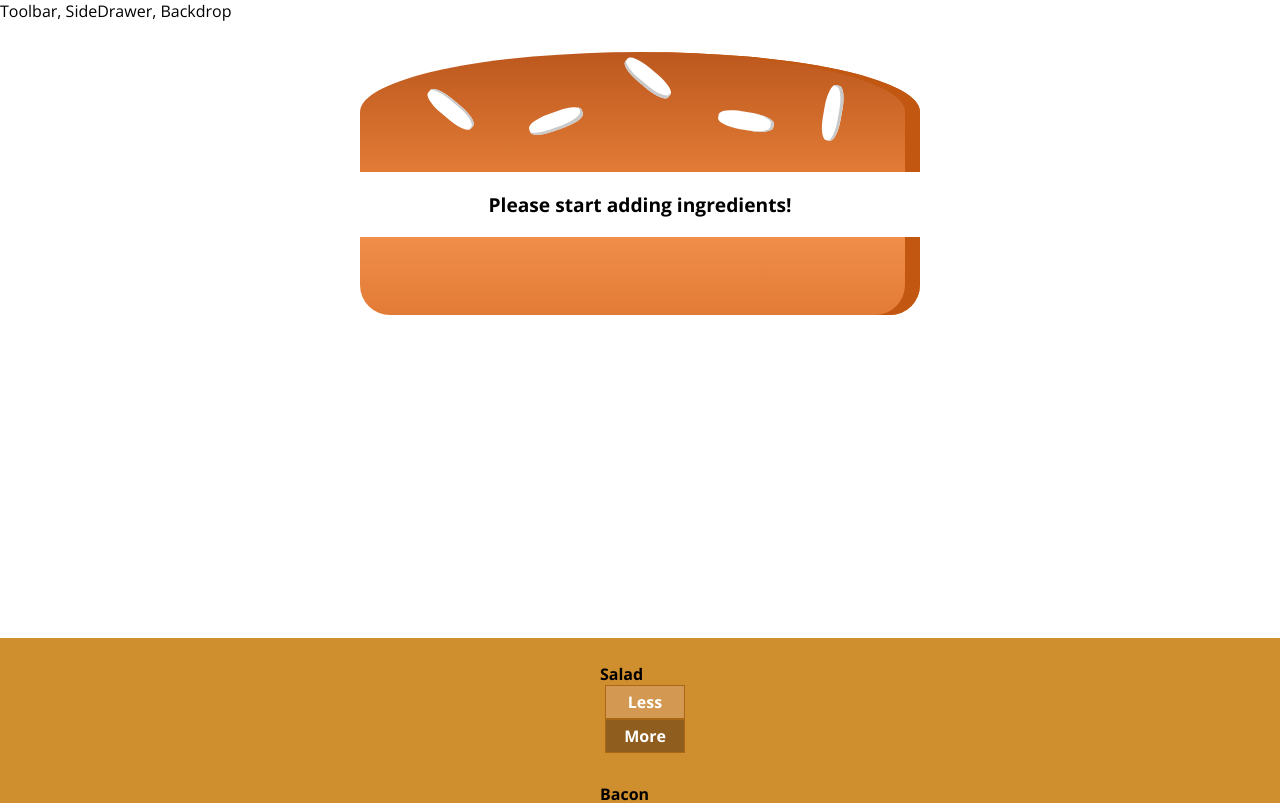
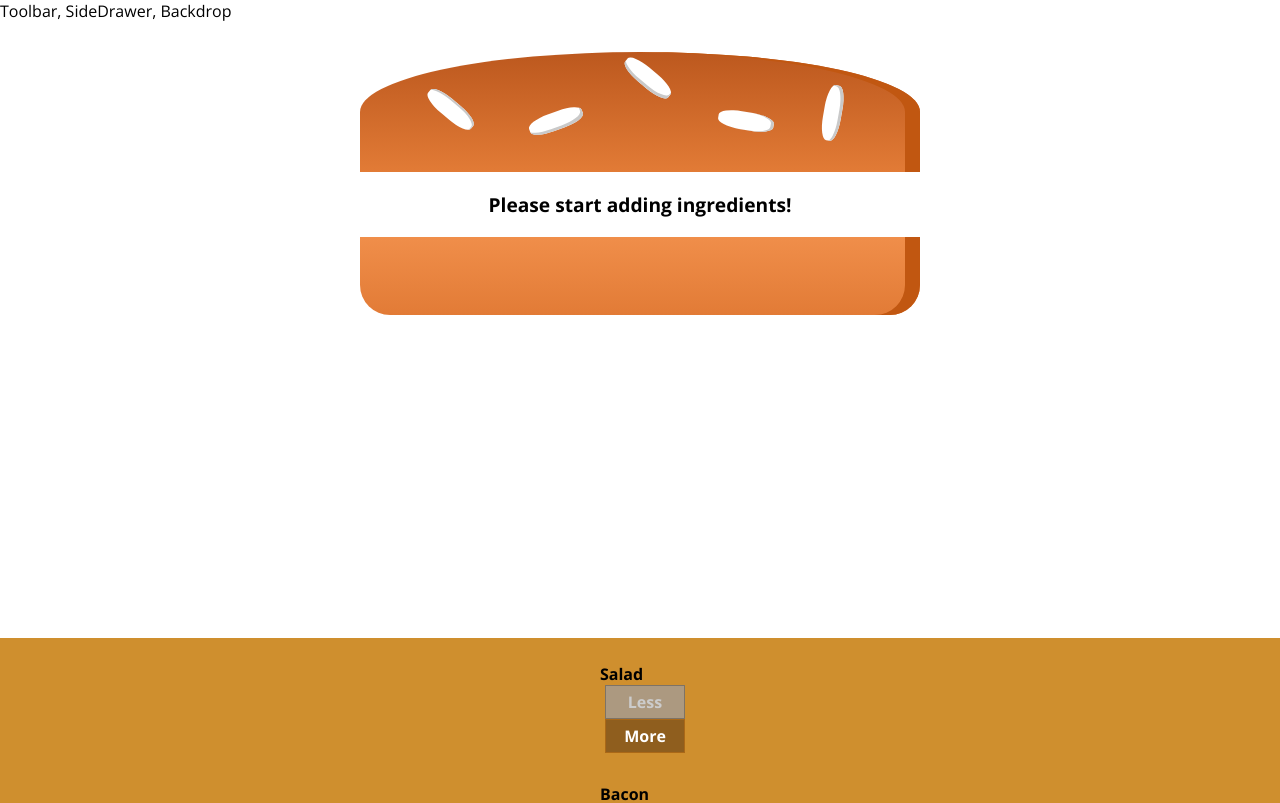
Before and after one commit to merima98/BurgerBuilder, a React app: page / in a window 1280 px wide. Shown: the top 803 px of the page. Built offline with nearby package versions, Linux system fonts and the light colour scheme.

Commit message:
Removing Ingredients safely

```diff
--- a/src/components/Burger/BuildControls/BuildControl/BuildControl.js
+++ b/src/components/Burger/BuildControls/BuildControl/BuildControl.js
@@ -5,7 +5,13 @@
   <div className={classes.BuildControl}>
     <div className={classes.Label}>
       {props.label}
-      <button className={classes.Less}>Less</button>
+      <button
+        className={classes.Less}
+        onClick={props.removed}
+        disabled={props.disabled}
+      >
+        Less
+      </button>
       <button className={classes.More} onClick={props.added}>
         More
       </button>
--- a/src/components/Burger/BuildControls/BuildControls.js
+++ b/src/components/Burger/BuildControls/BuildControls.js
@@ -14,6 +14,8 @@
         key={ctrl.label}
         label={ctrl.label}
         added={() => props.ingredientAdded(ctrl.type)}
+        removed={() => props.ingredientRemoved(ctrl.type)}
+        disabled={props.disabled[ctrl.type]}
       />
     ))}
   </div>
--- a/src/containers/BurgerBuilder/BurgerBuilder.js
+++ b/src/containers/BurgerBuilder/BurgerBuilder.js
@@ -33,13 +33,37 @@
     this.setState({ totalPrice: newPrice, ingredients: updatedIngredients });
   };
 
-  removeIngredientHandler = (type) => {};
+  removeIngredientHandler = (type) => {
+    const oldCount = this.state.ingredients[type];
+    if (oldCount <= 0) {
+      return;
+    }
+    const updatedCount = oldCount - 1;
+    const updatedIngredients = {
+      ...this.state.ingredients,
+    };
+    updatedIngredients[type] = updatedCount;
+    const priceDeduction = INGREDIENT_PRICES[type];
+    const oldPrice = this.state.totalPrice;
+    const newPrice = oldPrice - priceDeduction;
+    this.setState({ totalPrice: newPrice, ingredients: updatedIngredients });
+  };
 
   render() {
+    const disableInfo = {
+      ...this.state.ingredients,
+    };
+    for (let key in disableInfo) {
+      disableInfo[key] = disableInfo[key] <= 0;
+    }
     return (
       <Auxiliary>
         <Burger ingredients={this.state.ingredients} />
-        <BuildControls ingredientAdded={this.addIngredientHandler} />
+        <BuildControls
+          ingredientAdded={this.addIngredientHandler}
+          ingredientRemoved={this.removeIngredientHandler}
+          disabled={disableInfo}
+        />
       </Auxiliary>
     );
   }
```
